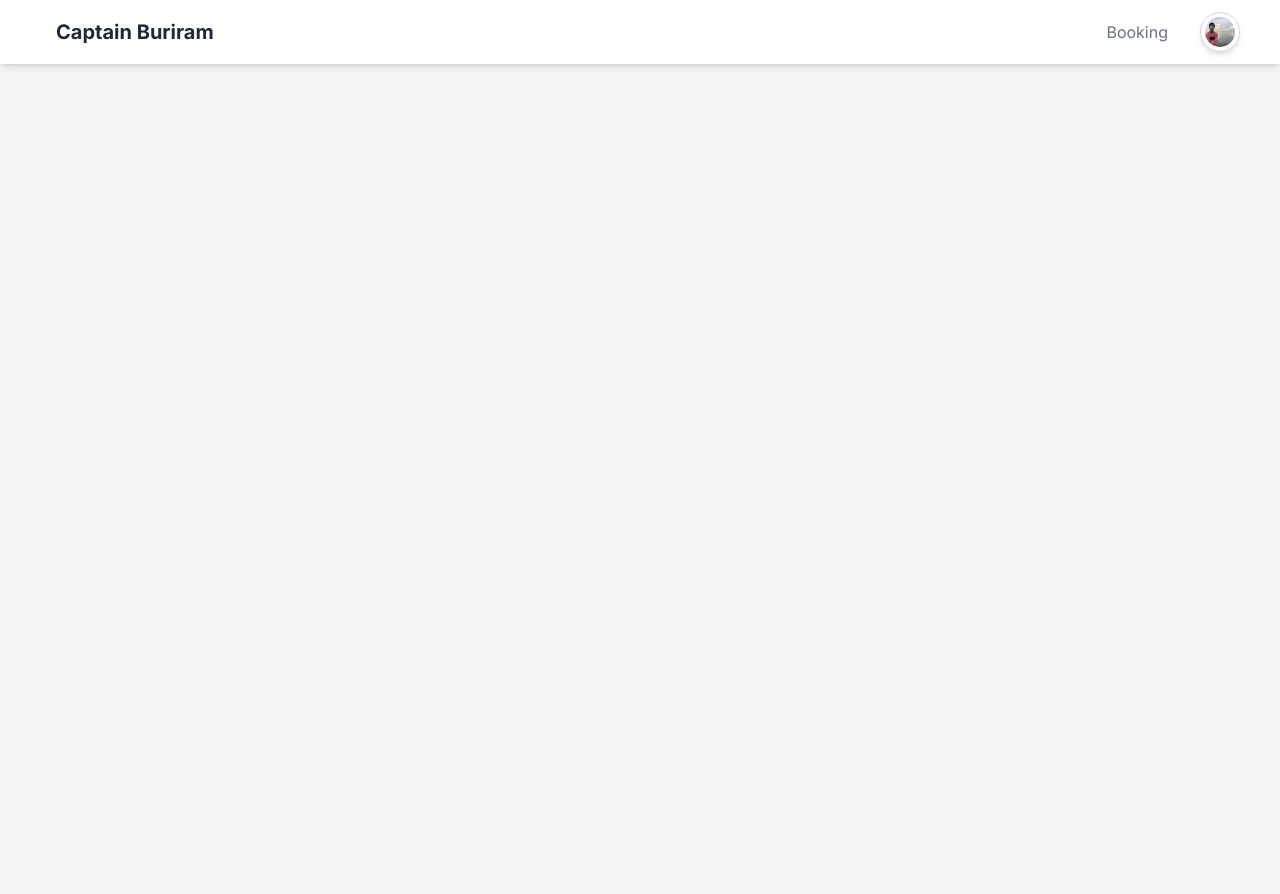
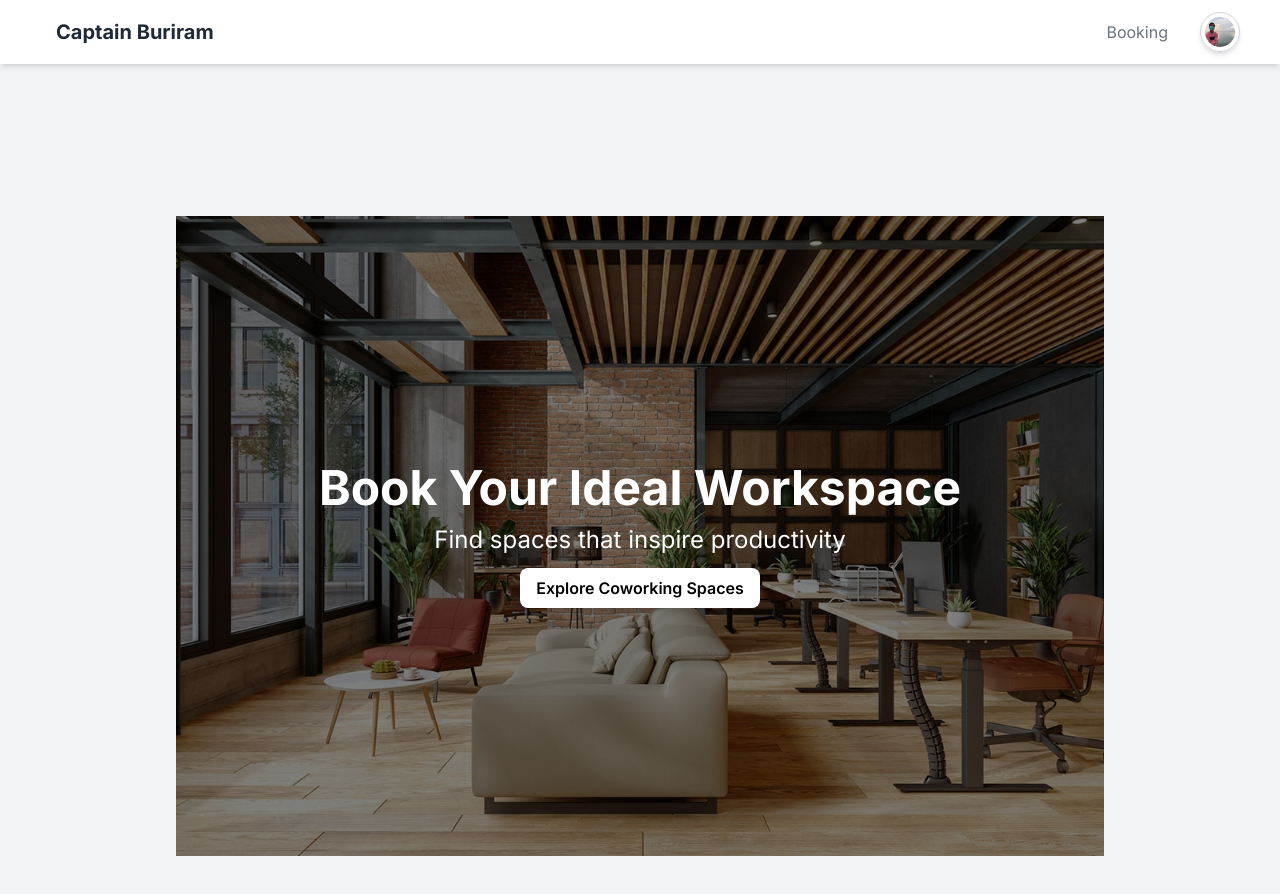
Before and after one commit to naphattar/CoworkingSpaceReservation, a Next.js app: page / in a window 1280 px wide. Shown: the top 894 px of the page. Built offline with nearby package versions, Linux system fonts and the light colour scheme.

Commit message:
[ADD] create Banner

```diff
--- a/src/app/page.tsx
+++ b/src/app/page.tsx
@@ -1,9 +1,10 @@
+import Banner from "@/components/Banner/Banner";
 import Image from "next/image";
 
 export default function Home() {
   return (
     <main className="flex min-h-screen flex-col items-center justify-between p-24">
-
+        <Banner/>
     </main>
   );
 }
--- /dev/null
+++ b/src/components/Banner/Banner.tsx
@@ -0,0 +1,37 @@
+"use client"
+import { useState } from 'react'
+import { useRouter } from 'next/navigation'
+import Image from 'next/image'
+
+export default function Banner() {
+  const covers = ['/img/space3.jpg', '/img/space3.jpg', '/img/space3.jpg', '/img/space3.jpg'];
+  const [index, setIndex] = useState<number>(0);
+  const router = useRouter();
+
+  return (
+    <div
+      className="relative w-full h-[80vh] flex items-center justify-center overflow-hidden cursor-pointer"
+      onClick={() => setIndex((index + 1) % covers.length)}
+    >
+      <Image
+        src={covers[index]}
+        alt={'Banner background'}
+        fill={true}
+        className="object-cover"
+      />
+      <div className="absolute inset-0 bg-black bg-opacity-50 flex flex-col items-center justify-center text-center space-y-3">
+        <h1 className="text-4xl md:text-5xl font-bold text-white">Book Your Ideal Workspace</h1>
+        <h3 className="text-lg md:text-2xl text-white">Find spaces that inspire productivity</h3>
+        <button
+          className="bg-white text-black font-semibold py-2 px-4 rounded-lg shadow-md hover:bg-black hover:text-white"
+          onClick={(e) => {
+            e.stopPropagation();
+            router.push("/coworkingspace");
+          }}
+        >
+          Explore Coworking Spaces
+        </button>
+      </div>
+    </div>
+  );
+}
```
Also changed, not shown: public/img/space3.jpg (renamed from public/img/3.jpg).
